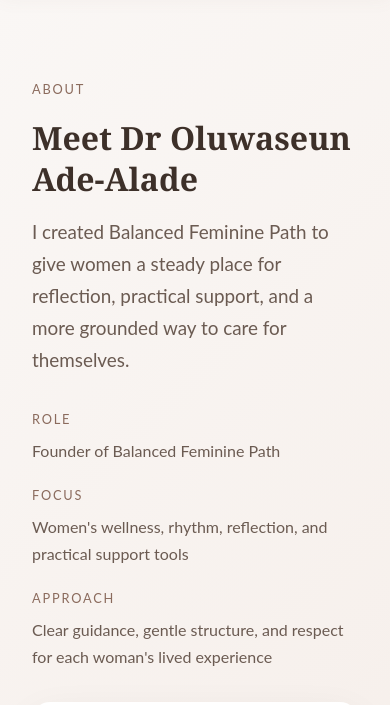
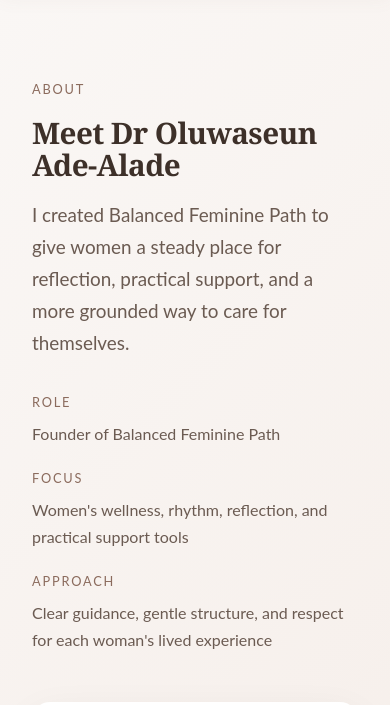
Before and after one commit to BFP-path/Balanced-Feminine-Path, an Astro site: page /about in a window 390 px wide. Shown: the part 79-784 px from the top of the page. Built offline with nearby package versions, Linux system fonts and the light colour scheme; Astro itself is replaced by a stand-in of ours.

Commit message:
Refine about hero heading layout

```diff
--- a/src/pages/about.astro
+++ b/src/pages/about.astro
@@ -165,8 +165,12 @@
   .content-grid {
     display: grid;
     grid-template-columns: minmax(0, 1.2fr) minmax(280px, 0.8fr);
-    gap: 2rem;
-    align-items: start;
+    gap: 3rem;
+    align-items: center;
+  }
+
+  .hero-copy {
+    max-width: 46rem;
   }
 
   .page-label,
@@ -189,7 +193,10 @@
 
   .hero-title {
     white-space: nowrap;
-    font-size: clamp(2rem, 3.3vw, 3.4rem);
+    font-size: clamp(1.85rem, 3vw, 3.1rem);
+    line-height: 1.08;
+    letter-spacing: -0.02em;
+    margin-bottom: 1.15rem;
   }
 
   .lead {
@@ -219,6 +226,8 @@
 
   .portrait-card {
     padding: 1rem;
+    max-width: 420px;
+    justify-self: end;
   }
 
   .portrait {
@@ -347,6 +356,15 @@
       grid-template-columns: 1fr;
     }
 
+    .hero-copy,
+    .portrait-card {
+      max-width: none;
+    }
+
+    .portrait-card {
+      justify-self: stretch;
+    }
+
     .hero-title {
       white-space: normal;
     }
```
